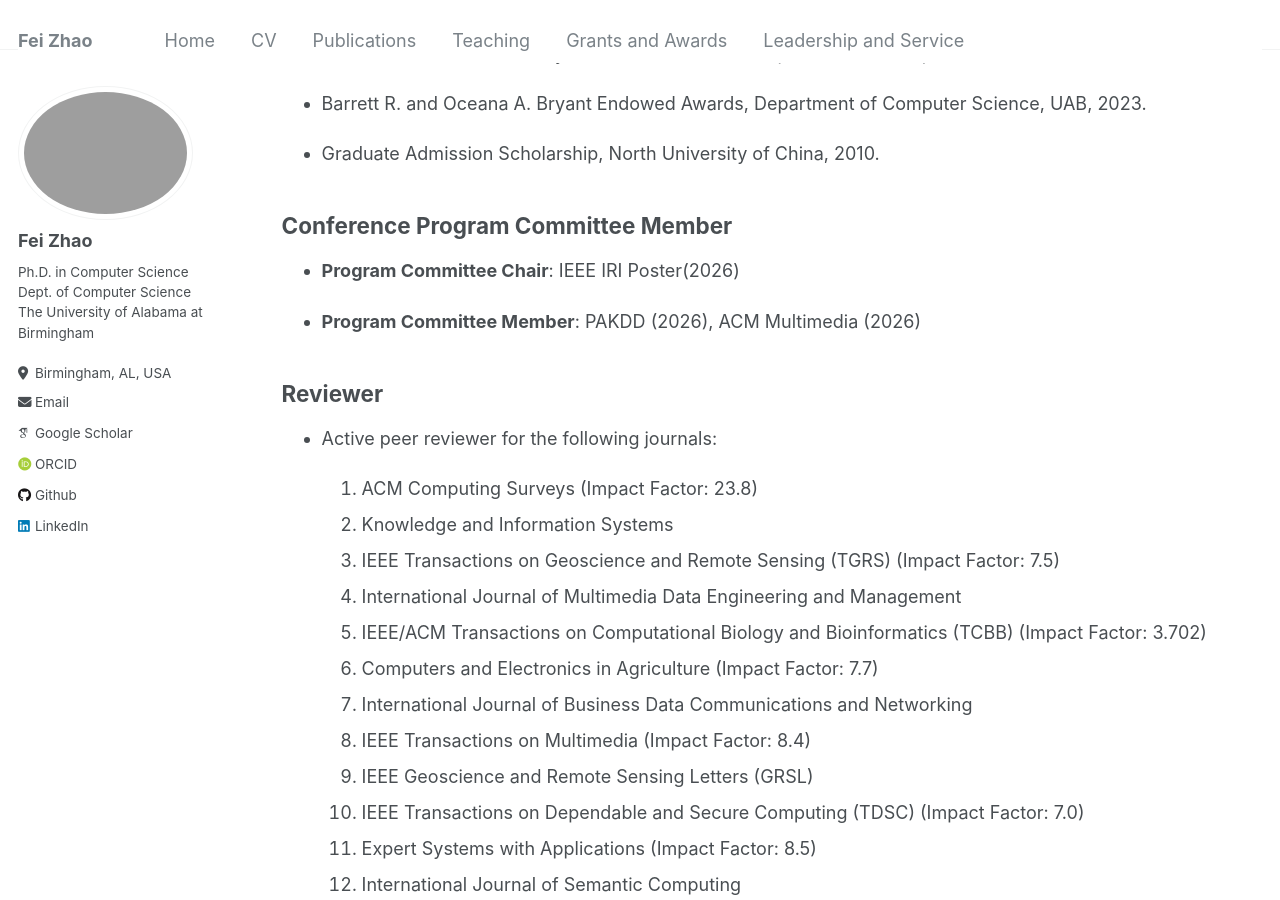
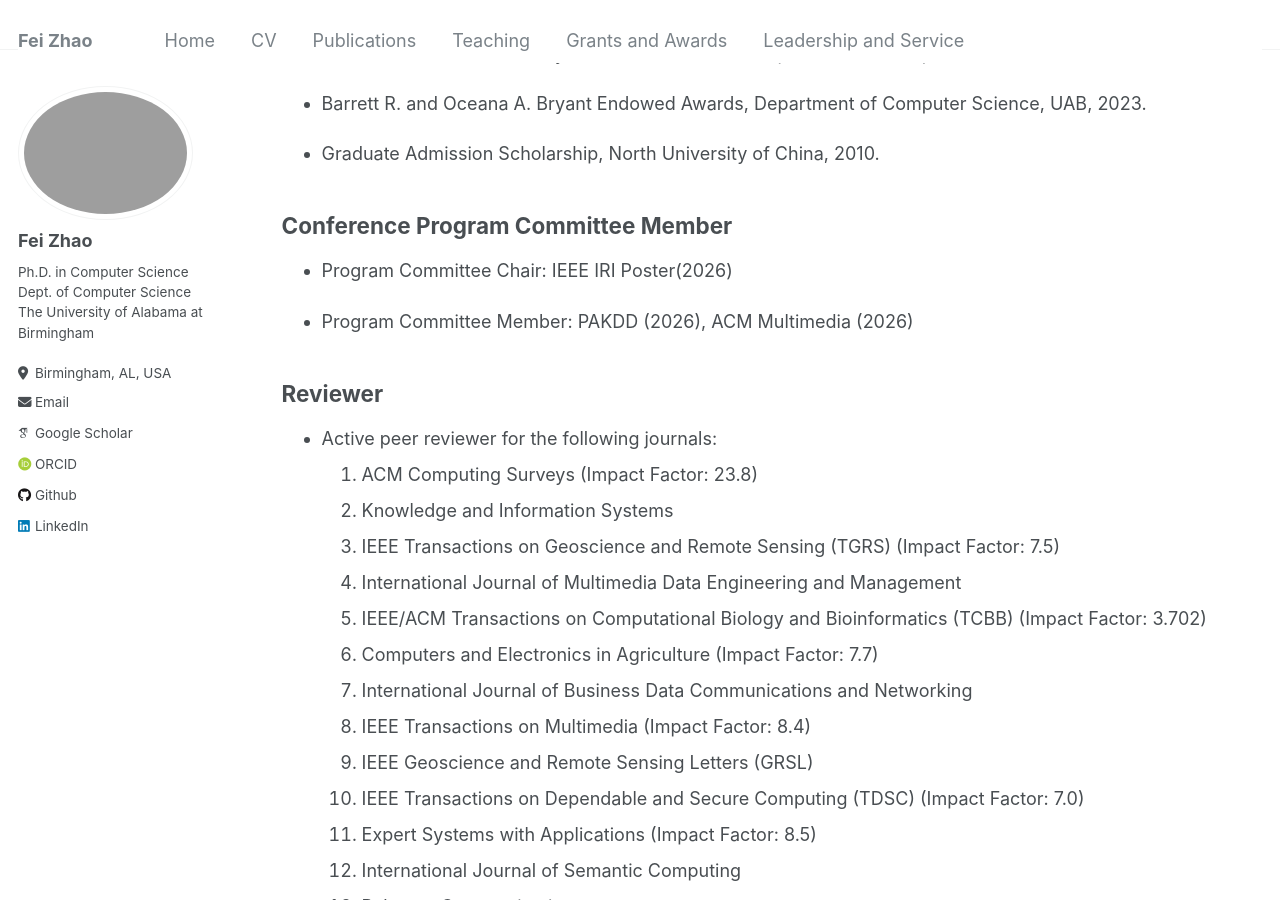
Before and after one commit to feizhao19/feizhao19.github.io, a Jekyll site: the page built from _pages/about.md, in a window 1280 px wide and 900 px high, scrolled down 4090 px. Built offline with Jekyll 4.4.1, drawn with Linux system fonts in a browser that asks for light colours; some web fonts are replaced.

Commit message:
update memebrship

```diff
--- a/_pages/about.md
+++ b/_pages/about.md
@@ -150,14 +150,13 @@ Explore my projects, publications, and more on my [LinkedIn](https://www.linkedi
 
 ## Conference Program Committee Member
 
-- **Program Committee Chair**: IEEE IRI Poster(2026)
+- Program Committee Chair: IEEE IRI Poster(2026)
 
-- **Program Committee Member**: PAKDD (2026), ACM Multimedia (2026)
+- Program Committee Member: PAKDD (2026), ACM Multimedia (2026)
 
 ## Reviewer
 <!-- ====== -->
 -	Active peer reviewer for the following journals:
-
 	1.	ACM Computing Surveys (Impact Factor: 23.8)
 	2.	Knowledge and Information Systems
 	3.	IEEE Transactions on Geoscience and Remote Sensing (TGRS) (Impact Factor: 7.5)
```
Also changed, not shown: _pages/home.md (+2 -3 lines).
